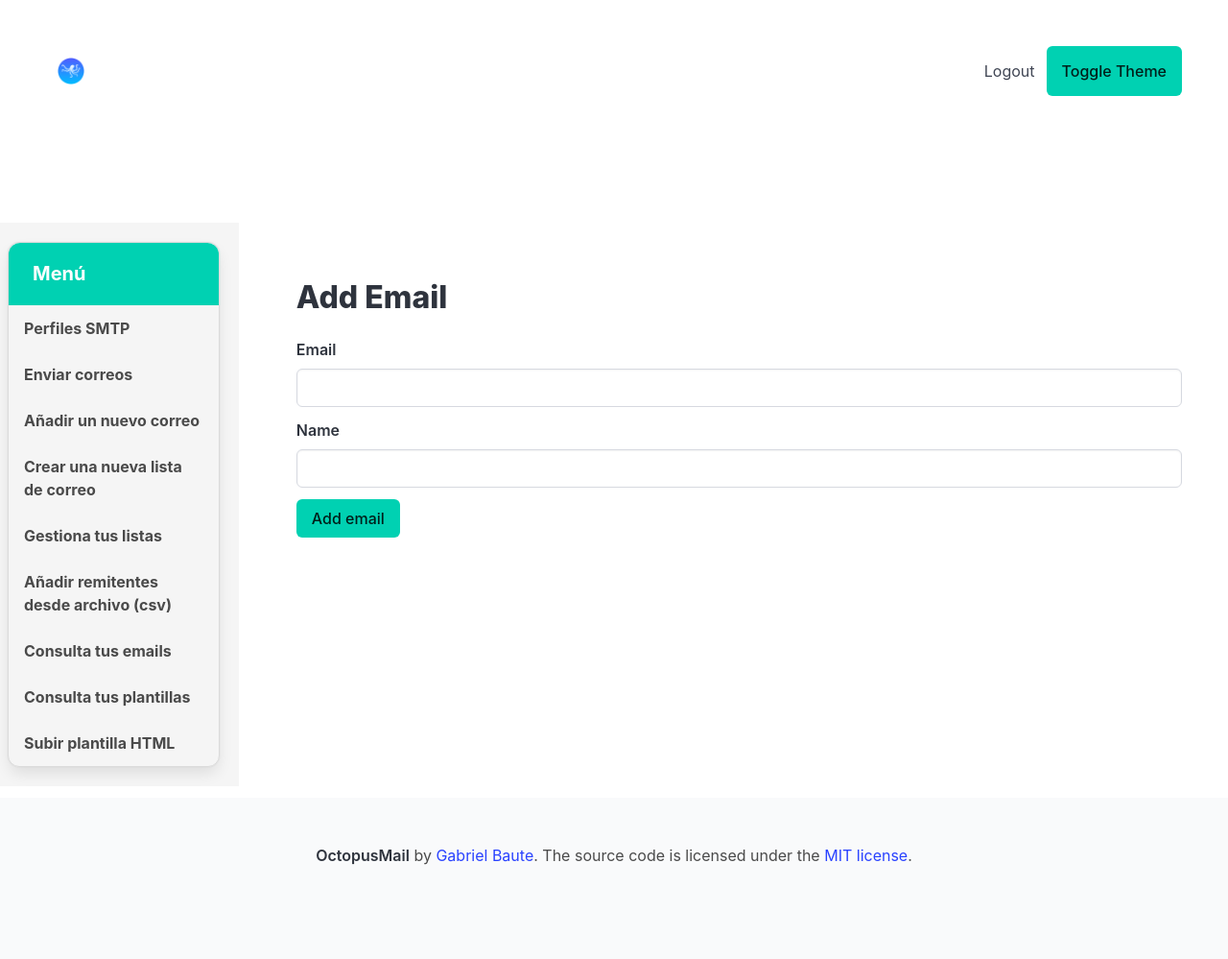
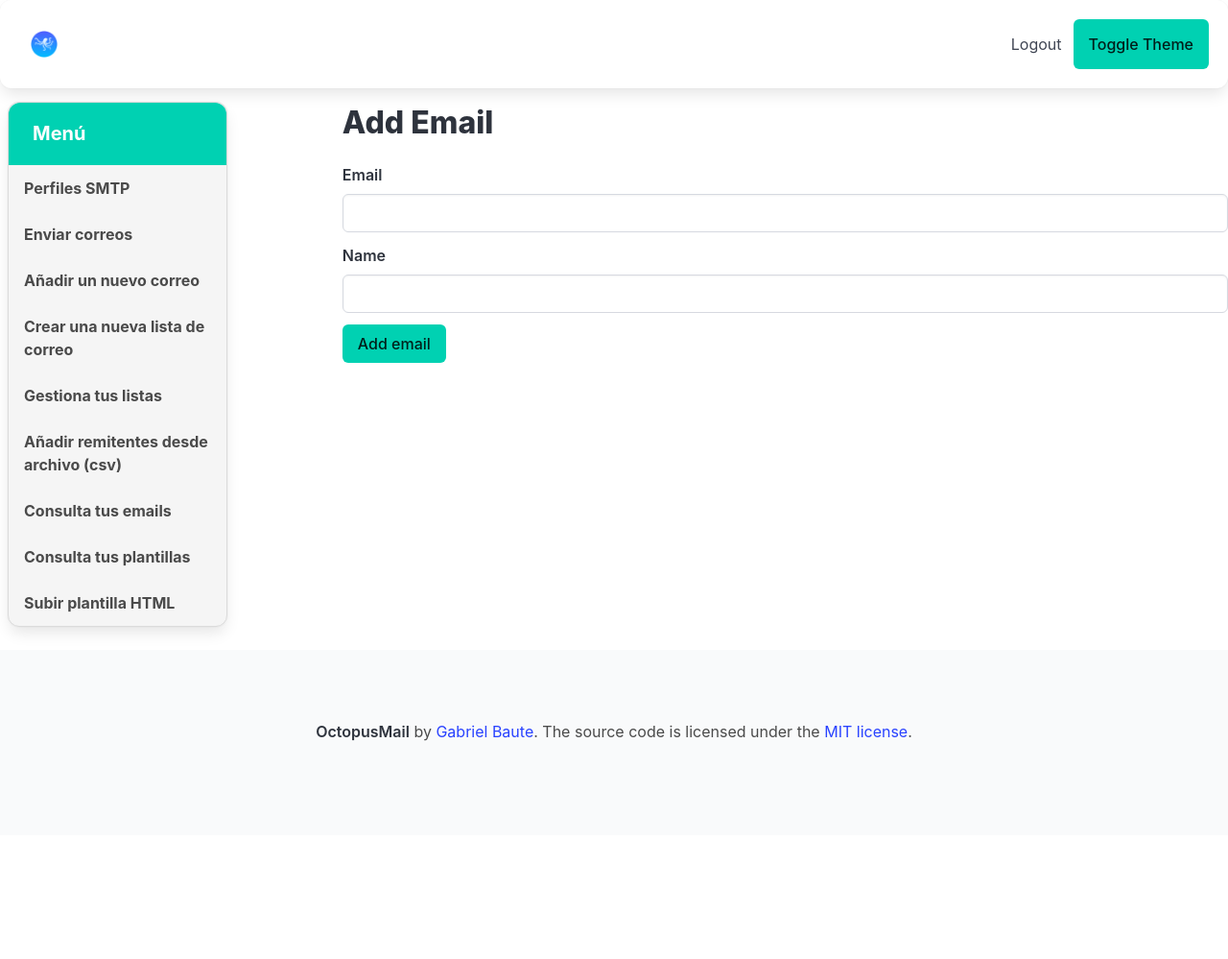
Before and after one commit to gabrielbaute/octopusmail, a Flask app: page /add_email in a window 1280 px wide. Shown: the whole page at 96% size. After the commit the page ends 772 px from the top, so only its background shows below. Run offline with Flask 3, Linux system fonts and the light colour scheme; a user stored in the database is signed in.

Commit message:
Correcciones de estilo

```diff
--- a/app/static/css/main.css
+++ b/app/static/css/main.css
@@ -22,8 +22,8 @@ body {
 }
 
 .sidebar {
-    background-color: var(--panel-background);
-    padding: 20px;
+    padding-top: 2%;
+    padding-left: 20px;
 }
 
 .panel {
@@ -52,3 +52,7 @@ body {
 .card .title {
     margin-bottom: 20px;
 }
+
+.content {
+    margin-top: 2%;
+}
--- a/app/templates/base.html
+++ b/app/templates/base.html
@@ -9,7 +9,7 @@
 </head>
 <body>
     <header>
-        <div class="section">
+        <div class="box">
             <nav class="navbar" role="navigation" aria-label="main navigation">
                 <div class="navbar-brand">
                     <a class="navbar-item" href="{{ url_for('email.index') }}">
@@ -30,23 +30,6 @@
             </nav>
         </div>
     </header>
-    <!-- Contenedor para los mensajes flash -->
-    <section class="section">
-        <div class="container">
-            {% with messages = get_flashed_messages(with_categories=true) %}
-            {% if messages %}
-            <div class="notification is-light">
-                {% for category, message in messages %}
-                <div class="notification is-{{ category }}">
-                    <button class="delete"></button>
-                    {{ message }}
-                </div>
-                {% endfor %}
-            </div>
-            {% endif %}
-            {% endwith %}
-        </div>
-    </section>
 
     <!-- Sidebar -->
     <div class="columns">
@@ -65,9 +48,27 @@
             </ul>
         </aside>
 
+        <!-- Contenedor para los mensajes flash -->
+        <section class="section">
+            <div class="container">
+                {% with messages = get_flashed_messages(with_categories=true) %}
+                {% if messages %}
+                <div class="notification is-light">
+                    {% for category, message in messages %}
+                    <div class="notification is-{{ category }}">
+                        <button class="delete"></button>
+                        {{ message }}
+                    </div>
+                    {% endfor %}
+                </div>
+                {% endif %}
+                {% endwith %}
+            </div>
+        </section>
+
         <!-- Content block -->
         <main class="column">
-            <div class="section">
+            <div class="container content">
                 {% block content %}{% endblock %}
             </div>
         </main>
```
